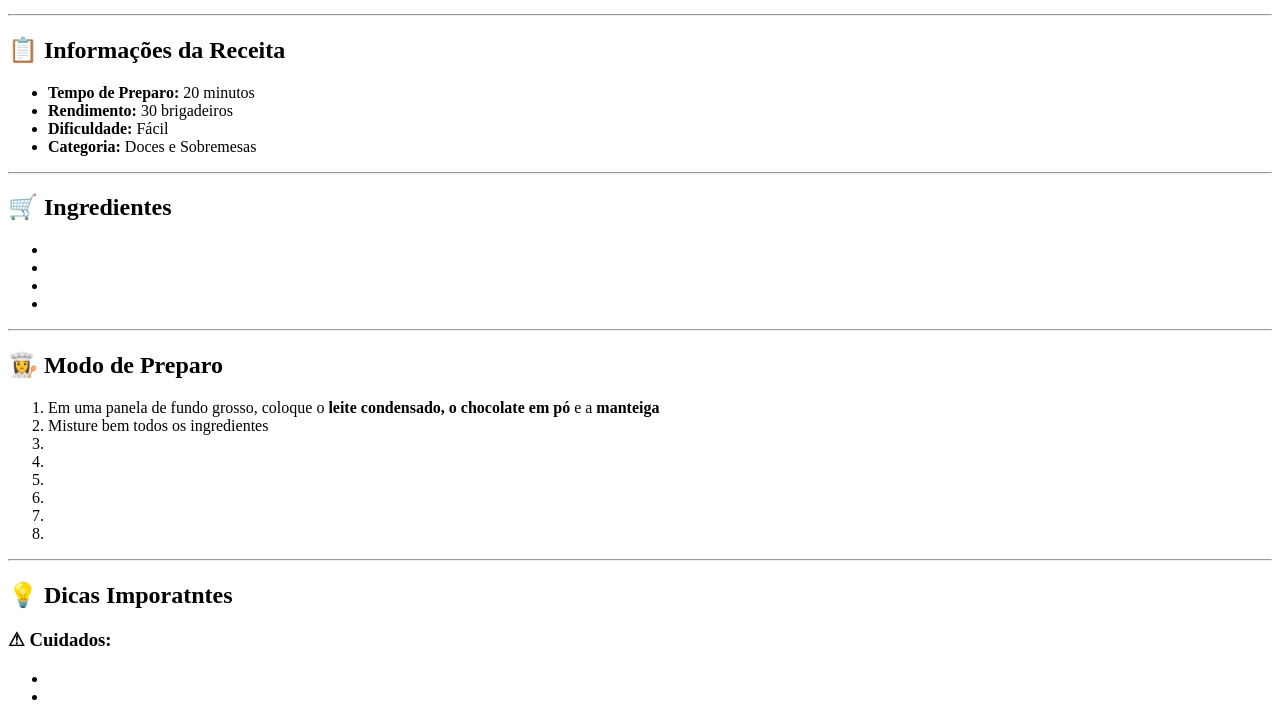
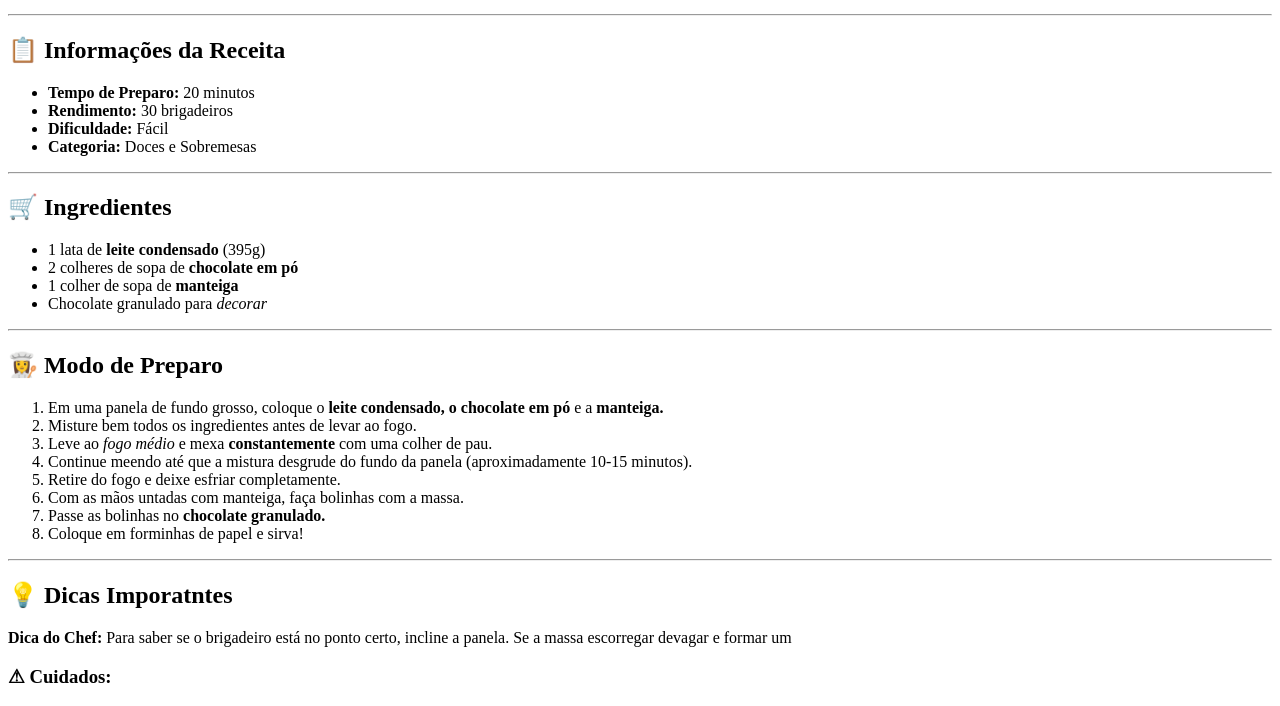
Before and after one commit to AnaBtrizSouza/HTML-CSS, a plain HTML site: page aula2/brigadeiro.html in a window 1280 px wide. Shown: the part 245-951 px from the top of the page. Drawn offline with Linux system fonts and the light colour scheme.

Commit message:
Receitas tradicionais brasileiras básicas

```diff
--- a/aula2/brigadeiro.html
+++ b/aula2/brigadeiro.html
@@ -23,32 +23,32 @@
   <hr>
   <h2>🛒 Ingredientes</h2>
   <ul>
-    <li></li>
-    <li></li>
-    <li></li>
-    <li></li>
+    <li>1 lata de <strong>leite condensado</strong> (395g)</li>
+    <li>2 colheres de sopa de <strong>chocolate em pó</strong></li>
+    <li>1 colher de sopa de <strong>manteiga</strong></li>
+    <li>Chocolate granulado para <em>decorar</em></li>
   </ul>
   <hr>
   <h2>👩‍🍳 Modo de Preparo</h2>
   <ol>
-    <li>Em uma panela de fundo grosso, coloque o <strong>leite condensado, o chocolate em pó</strong> e a <strong>manteiga</strong></li>
-    <li>Misture bem todos os ingredientes</li>
-    <li></li>
-    <li></li>
-    <li></li>
-    <li></li>
-    <li></li>
-    <li></li>
+    <li>Em uma panela de fundo grosso, coloque o <strong>leite condensado, o chocolate em pó</strong> e a <strong>manteiga.</strong></li>
+    <li>Misture bem todos os ingredientes antes de levar ao fogo.</li>
+    <li>Leve ao <em>fogo médio</em> e mexa <strong>constantemente</strong> com uma colher de pau.</li>
+    <li>Continue meendo até que a mistura desgrude do fundo da panela (aproximadamente 10-15 minutos).</li>
+    <li>Retire do fogo e deixe esfriar completamente.</li>
+    <li>Com as mãos untadas com manteiga, faça bolinhas com a massa.</li>
+    <li>Passe as bolinhas no <strong>chocolate granulado.</strong></li>
+    <li>Coloque em forminhas de papel e sirva!</li>
   </ol>
   <hr>
   <h2>💡 Dicas Imporatntes</h2>
-  <p><strong></strong></p>
+  <p><strong>Dica do Chef: </strong>Para saber se o brigadeiro está no ponto certo, incline a panela. Se a massa escorregar devagar e formar um</p>
   <h3>⚠ Cuidados:</h3>
   <ul>
-    <li></li>
-    <li></li>
-    <li></li>
-    <li></li>
+    <li>Nunca pare de mexer para não grudar no fundo</li>
+    <li>Use o <em>fogo médio a baixo</em> para não queimar</li>
+    <li>Deixe esfriar bem antes de enrolar</li>
+    <li>Unte bem as mãos com manteiga</li>
   </ul>
   <hr>
   <p><strong></strong></p>
```
